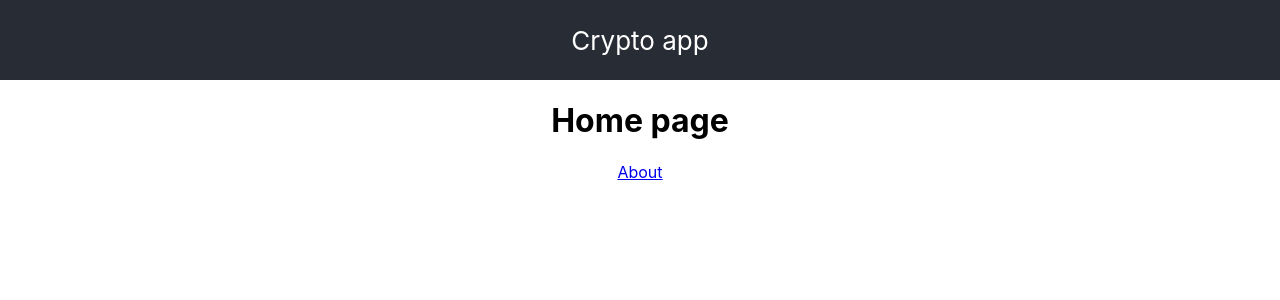
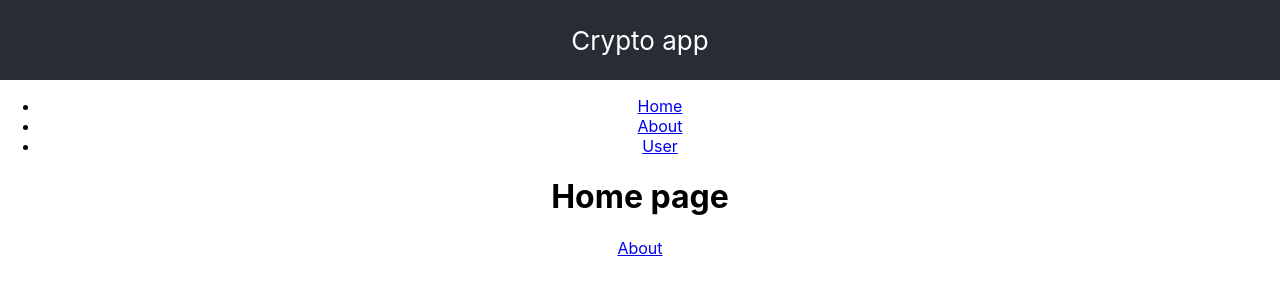
Before and after one commit to marinanicolai/react-crypto-app, a React (Create React App) app: page / in a window 1280 px wide. Shown: the top 300 px of the page. Built offline with nearby package versions, Linux system fonts and the light colour scheme.

Commit message:
added router features

```diff
--- a/src/App.js
+++ b/src/App.js
@@ -3,14 +3,30 @@ import { Routes, Route, Link } from "react-router-dom";
 import "./App.css";
 import Home from "./pages/Home";
 import About from "./pages/About";
+import User from "./pages/User";
 
 function App() {
   return (
     <div className="App">
       <header className="App-header">Crypto app</header>
+      <nav>
+        <ul>
+          <li>
+            <Link to="/">Home</Link>
+          </li>{" "}
+          <li>
+            <Link to="/about">About</Link>
+          </li>{" "}
+          <li>
+            <Link to="/user">User</Link>
+          </li>{" "}
+        </ul>
+      </nav>
+
       <Routes>
         <Route path="/" element={<Home />} />
         <Route path="about" element={<About />} />
+        <Route path="user" element={<User />} />
       </Routes>
     </div>
   );
--- /dev/null
+++ b/src/pages/User/index.js
@@ -0,0 +1,17 @@
+import React from "react";
+import { Link } from "react-router-dom";
+
+const User = () => {
+  return (
+    <>
+      <main>
+        <h1>User page</h1>
+      </main>
+      <nav>
+        <Link to="/user">User</Link>
+      </nav>
+    </>
+  );
+};
+
+export default User;
```
